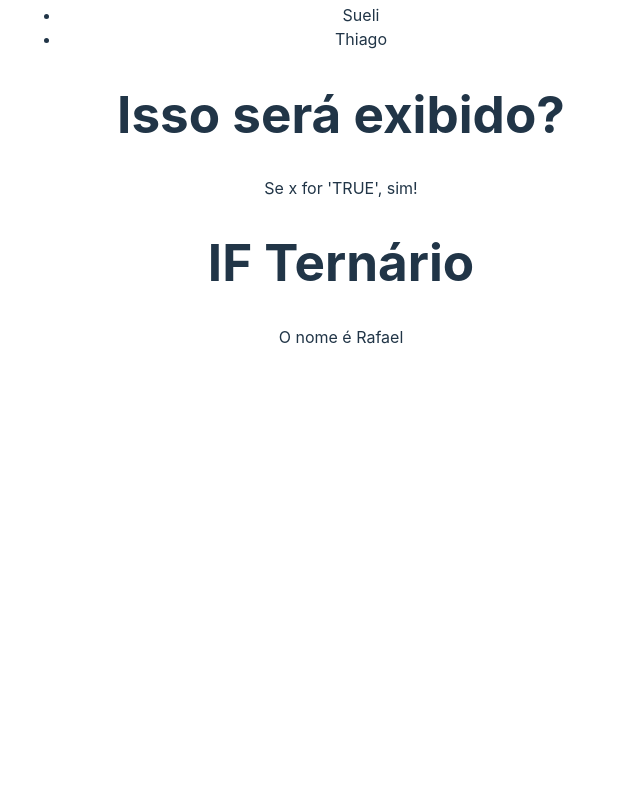
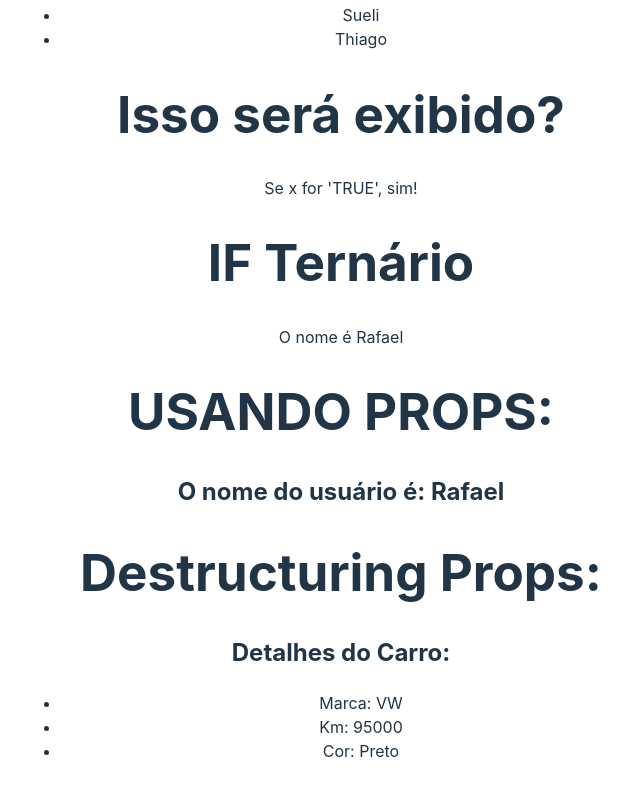
Before and after one commit to rafavanzele/REACT, a React (Vite) app in the folder 3_AVANCANDO_EM_REACT/avancando_em_react/: page / in a window 1280 px wide. Shown: the part 1302-2097 px from the top of the page, without its empty margins (299-939 px from the left). Before the commit the page ends 1899 px from the top, so only its background shows below. Built offline with nearby package versions, Linux system fonts and the light colour scheme.

Commit message:
props / destructuring props

```diff
--- a/3_AVANCANDO_EM_REACT/avancando_em_react/src/App.jsx
+++ b/3_AVANCANDO_EM_REACT/avancando_em_react/src/App.jsx
@@ -2,9 +2,11 @@
 import './App.css'
 
 import Variosguardachuva from './assets/variosguardachuva.jpg'
+import CarDetails from './components/CarDetails'
 import ConditionalRender from './components/ConditionalRender'
 import ListRender from './components/ListRender'
 import ManageData from './components/ManageData'
+import ShowUserName from './components/ShowUserName'
 
 
 function App() {
@@ -31,7 +33,10 @@
         <ManageData/>
         <ListRender/>
         <ConditionalRender/>
-
+        {/* props */}
+        <ShowUserName name="Rafael"/>
+        {/* destructuring props */}
+        <CarDetails brand='VW' km={95000} color='Preto'/>
       </div>
 
 
--- /dev/null
+++ b/3_AVANCANDO_EM_REACT/avancando_em_react/src/components/CarDetails.jsx
@@ -0,0 +1,18 @@
+
+
+const CarDetails = ({brand, km, color}) => {
+  return (
+    <div>
+        <h1>Destructuring Props:</h1>
+        <h2>Detalhes do Carro:</h2>
+        <ul>
+            <li>Marca: {brand}</li>
+            <li>Km: {km}</li>
+            <li>Cor: {color}</li>
+        </ul>
+
+    </div>
+  )
+}
+
+export default CarDetails
--- /dev/null
+++ b/3_AVANCANDO_EM_REACT/avancando_em_react/src/components/ShowUserName.jsx
@@ -0,0 +1,12 @@
+
+
+const ShowUserName = (props) => {
+  return (
+    <div>
+        <h1>USANDO PROPS:</h1>
+        <h2>O nome do usuário é: {props.name} </h2>
+    </div>
+  )
+}
+
+export default ShowUserName
```
